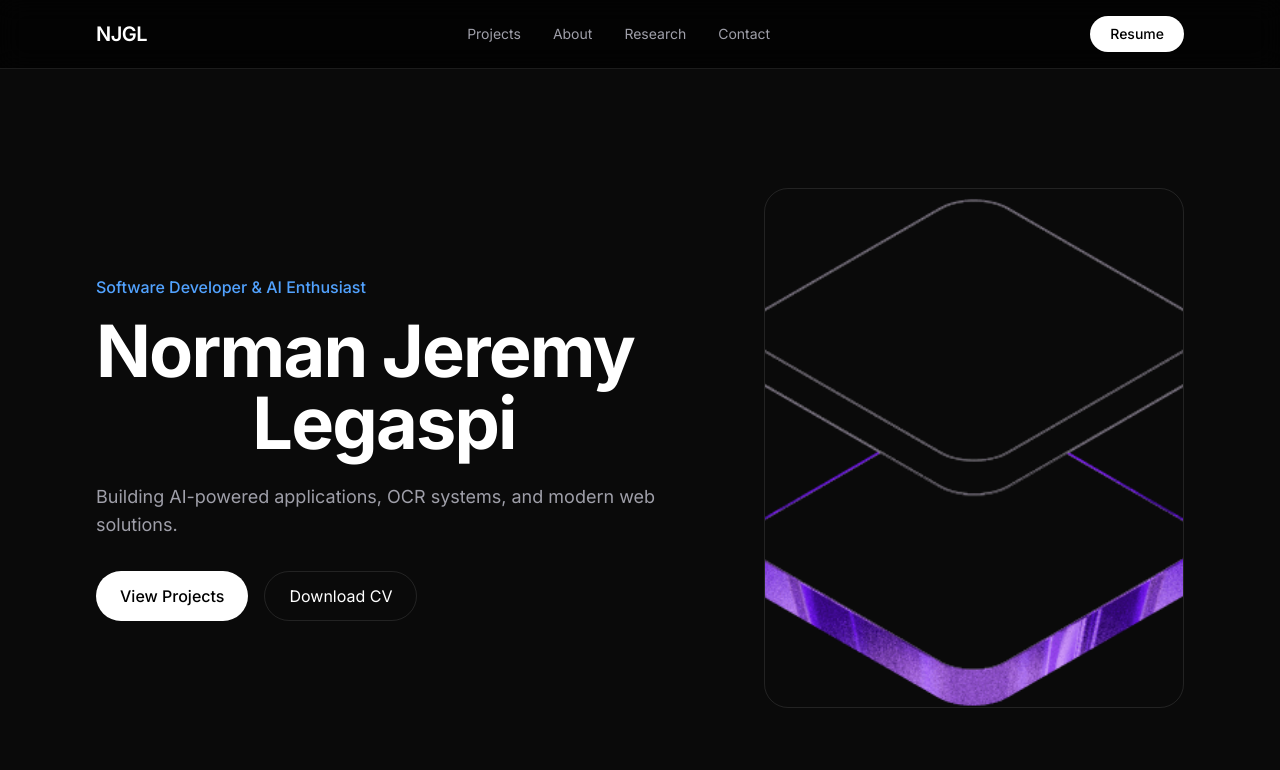
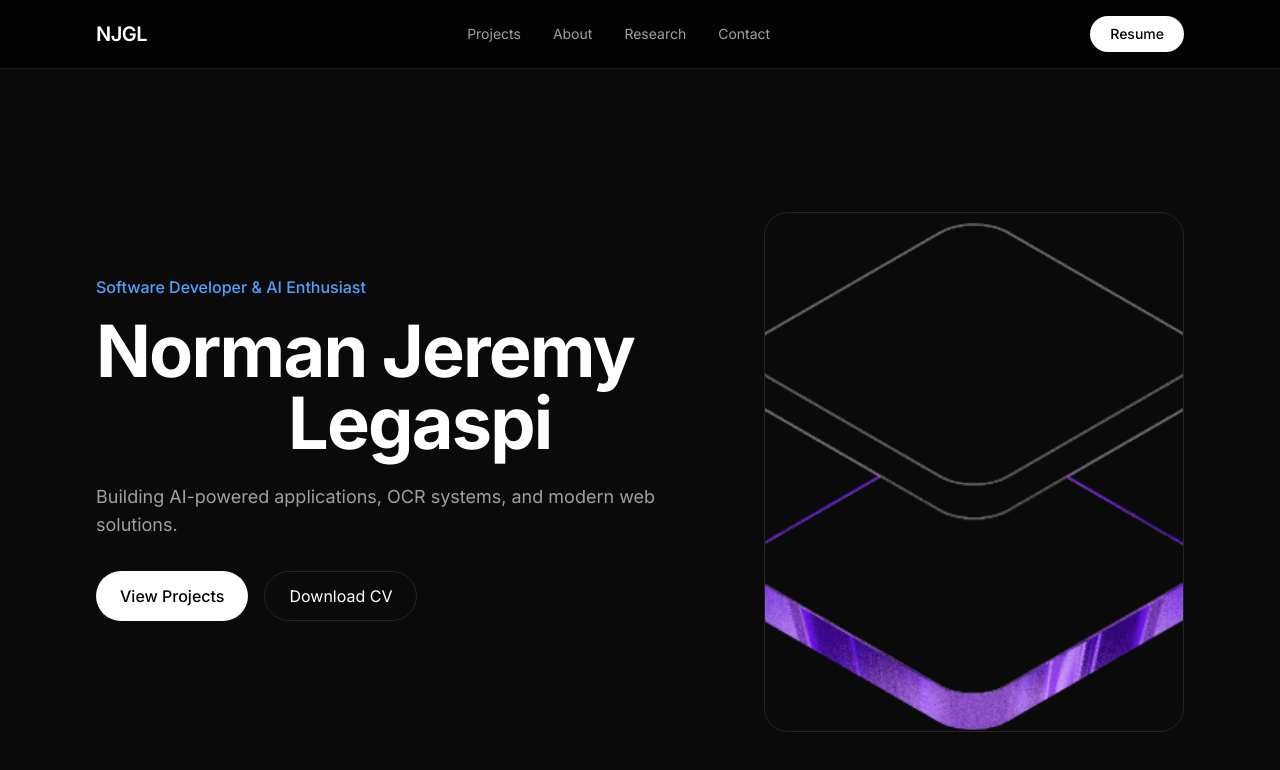
Before and after one commit to legaspijeremy/Jeremy-Portfolio, a React (Vite) app: page / in a window 1280 px wide. Shown: the top 770 px of the page. Built offline with nearby package versions, Linux system fonts and the light colour scheme.

Commit message:
Day 1: Navbar, Hero Section, Responsive Layout

```diff
--- a/src/components/Hero.jsx
+++ b/src/components/Hero.jsx
@@ -8,7 +8,7 @@ export default function Hero() {
     >
       <div className="max-w-6xl mx-auto px-8 w-full">
 
-        <div className="grid lg:grid-cols-[1.4fr_1fr] gap-16 items-center">
+        <div className="grid lg:grid-cols-[1.25fr_1fr] gap-16 items-center">
 
           <div   className="
           max-w-xl
@@ -23,11 +23,11 @@ export default function Hero() {
             </p>
 
             <h1 className="text-4xl sm:text-5xl lg:text-7xl font-bold tracking-tight leading-none mb-6">
-                Norman Jeremy
-                <br />
-                <span className="block text-center">
-                    Legaspi
-                </span>
+               Norman Jeremy
+              <br />
+              <span className="block lg:ml-48">
+                Legaspi
+              </span>
             </h1>
 
             <p className="text-zinc-400 text-lg max-w-xl mb-8">
@@ -49,8 +49,7 @@ export default function Hero() {
 
           </div>
 
-
-          <div className="flex justify-center lg:justify-end mb-12 lg:mb-0">
+          <div className="flex justify-center lg:justify-end mb-12 lg:mb-0 lg:pt-12">
 
             <div className="relative">
 
```
